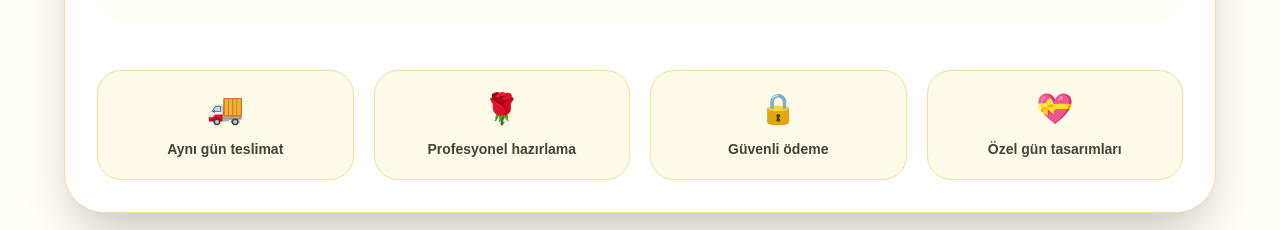
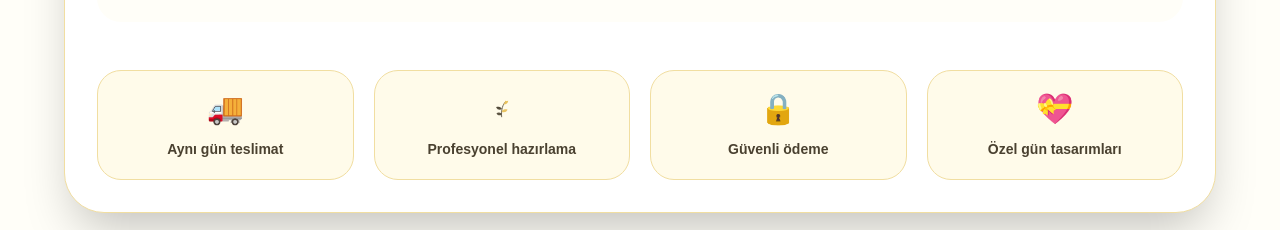
Before and after one commit to akturkvolkan75-design/FlorioTR, a Next.js app: page /urunler/acilis-celengi in a window 1280 px wide. Shown: the part 1137-1367 px from the top of the page. Built offline with nearby package versions, Linux system fonts and the light colour scheme; no server answers; the database is empty.

Commit message:
Urun detay sayfasinda FlorioTR marka ikonlari kullanildi

```diff
--- a/app/urunler/[slug]/page.tsx
+++ b/app/urunler/[slug]/page.tsx
@@ -1,102 +1,130 @@
 "use client";
 
-import { useProducts } from "@/hooks/useProducts";
 import { useParams } from "next/navigation";
+
+import AddToCartButton from "@/components/AddToCartButton";
 import FavoriteButton from "@/components/FavoriteButton";
-import AddToCartButton from "@/components/AddToCartButton";
-import { useTheme } from "@/context/ThemeContext";
-import { themes } from "@/themes/themes";
+import FlorioLogo from "@/components/FlorioLogo";
 import ProductRating from "@/components/reviews/ProductRating";
 import ProductReviews from "@/components/reviews/ProductReviews";
+import { useTheme } from "@/context/ThemeContext";
+import { useProducts } from "@/hooks/useProducts";
+import { themes } from "@/themes/themes";
 
+type TrustItem = {
+  text: string;
+  icon?: string;
+  brand?: boolean;
+};
 
 export default function ProductPage() {
-
   const products = useProducts();
 
   const params = useParams();
-  const slug = params.slug as string;
-  const { theme } = useTheme();
-  const colors = themes[theme].colors;
 
+  const slug =
+    params.slug as string;
 
-  const product = products.find(
+  const { theme } =
+    useTheme();
 
-    (item)=>item.slug === slug
+  const colors =
+    themes[theme].colors;
 
+  const product =
+    products.find(
+      (item) =>
+        item.slug === slug
     );
 
-
-
-
-  if(!product){
-
-
+  if (!product) {
     return (
-
       <main
-
         className="
+          flex
           min-h-screen
+          items-center
+          justify-center
+          px-6
+        "
+        style={{
+          background:
+            colors.background,
+        }}
+      >
+        <div className="text-center">
+          <div
+            className="
               flex
+              h-20
               items-center
               justify-center
             "
-
-        style={{ background: colors.background }}
-
           >
+            <div className="scale-[2.2]">
+              <FlorioLogo
+                primary={
+                  colors.primary
+                }
+                accent={
+                  colors.accent
+                }
+                iconOnly
+              />
+            </div>
+          </div>
 
           <h1
-
             className="
+              mt-5
               text-3xl
               font-bold
             "
-
-          style={{ color: colors.primary }}
-
+            style={{
+              color:
+                colors.primary,
+            }}
           >
-
-          🌸 Ürün bulunamadı
-
-
+            Ürün bulunamadı
           </h1>
-
-
+        </div>
       </main>
-
     );
-
   }
 
-
-
-
+  const trustItems: TrustItem[] =
+    [
+      {
+        icon: "🚚",
+        text: "Aynı gün teslimat",
+      },
+      {
+        brand: true,
+        text: "Profesyonel hazırlama",
+      },
+      {
+        icon: "🔒",
+        text: "Güvenli ödeme",
+      },
+      {
+        icon: "💝",
+        text: "Özel gün tasarımları",
+      },
+    ];
 
   return (
-
-
     <main
-
       className="
         min-h-screen
         px-6
         py-16
       "
-
       style={{
-
-        background:colors.background
-
+        background:
+          colors.background,
       }}
-
     >
-
-
-
       <div
-
         className="
           mx-auto
           max-w-6xl
@@ -105,51 +133,32 @@ export default function ProductPage() {
           p-8
           shadow-2xl
         "
+        style={{
+          background:
+            colors.card,
 
-        style={{
-          background: colors.card,
-          borderColor: colors.cardBorder,
+          borderColor:
+            colors.cardBorder,
         }}
-
       >
-
-
-
-
-
         <div
-
           className="
             grid
             gap-10
             md:grid-cols-2
           "
-
         >
-
-
-
-
-
-          {/* Ürün Görseli */}
-
+          {/* ÜRÜN GÖRSELİ */}
 
           <div
-
             className="
               overflow-hidden
               rounded-[35px]
             "
-
           >
-
-
             <img
-
               src={product.image}
-
               alt={product.name}
-
               className="
                 h-[500px]
                 w-full
@@ -158,42 +167,20 @@ export default function ProductPage() {
                 duration-700
                 hover:scale-105
               "
-
             />
-
-
           </div>
 
-
-
-
-
-
-
-
-          {/* Bilgiler */}
-
-
+          {/* ÜRÜN BİLGİLERİ */}
 
           <div
-
             className="
               flex
               flex-col
               justify-center
             "
-
           >
-
-
-
-
-            {
-              product.vip && (
-
-
+            {product.vip && (
               <span
-
                 className="
                   mb-5
                   w-fit
@@ -203,357 +190,215 @@ export default function ProductPage() {
                   text-sm
                   font-bold
                 "
+                style={{
+                  background:
+                    colors.actionSecondary,
 
-                  style={{
-
-                    background:colors.actionSecondary,
-
-                    color:colors.actionSecondaryText
-
+                  color:
+                    colors.actionSecondaryText,
                 }}
-
               >
-
                 ✨ VIP Koleksiyon
-
-
               </span>
-
-
-              )
-
-            }
-
-
-
-
-
-
+            )}
 
             <p
-
-              className="
-              font-bold
-              "
-
+              className="font-bold"
               style={{
-
-                color:colors.primary
-
+                color:
+                  colors.primary,
               }}
-
             >
-
               {product.category}
-
-
             </p>
 
-
-
-
-
-
             <h1
-
               className="
                 mt-4
                 text-5xl
                 font-extrabold
               "
-
               style={{
-
-                color:colors.foreground
-
+                color:
+                  colors.foreground,
               }}
-
             >
-
               {product.name}
-
-
             </h1>
 
-
-
-
-
-
-
             <p
-
               className="
                 mt-6
                 text-lg
                 leading-relaxed
               "
-
               style={{
-
-                color:colors.muted
-
+                color:
+                  colors.muted,
               }}
-
             >
-
               {product.description}
-
-
             </p>
 
-
-
-
-
-
-
-
             <div
-
               className="
                 mt-8
                 flex
                 items-center
                 justify-between
+                gap-5
               "
-
             >
-
-
-
               <span
-
                 className="
                   text-4xl
                   font-black
                 "
-
                 style={{
-
-                  color:colors.primary
-
+                  color:
+                    colors.primary,
                 }}
-
               >
-
                 {product.price} TL
-
-
               </span>
 
-
-
-
-
-
               <span
-
                 className="
                   rounded-full
                   px-5
                   py-3
                   font-bold
                 "
+                style={{
+                  background:
+                    colors.actionSecondary,
 
-                style={{
-                  background: colors.actionSecondary,
-                  color: colors.actionSecondaryText,
+                  color:
+                    colors.actionSecondaryText,
                 }}
-
               >
-
-                <ProductRating productSlug={product.slug} fallback={product.rating} />
-
-
+                <ProductRating
+                  productSlug={
+                    product.slug
+                  }
+                  fallback={
+                    product.rating
+                  }
+                />
               </span>
-
-
-
-
             </div>
 
+            <div className="mt-8">
+              <AddToCartButton
+                product={{
+                  id:
+                    product.id,
 
+                  slug:
+                    product.slug,
 
+                  name:
+                    product.name,
 
+                  price:
+                    product.price,
 
+                  image:
+                    product.image,
+                }}
+              />
+            </div>
 
+            <div className="mt-5">
+              <FavoriteButton
+                slug={
+                  product.slug
+                }
+              />
+            </div>
+          </div>
+        </div>
 
+        {/* YORUMLAR */}
 
-
-            <div className="mt-8">
-
-
-              <AddToCartButton
-
-                product={{
-
-                  id:product.id,
-
-                  slug:product.slug,
-
-                  name:product.name,
-
-                  price:product.price,
-
-                  image:product.image
-
-                }}
-
+        <ProductReviews
+          productSlug={
+            product.slug
+          }
         />
 
-
-            </div>
-
-
-
-
-
-
-
-            <div className="mt-5">
-
-
-              <FavoriteButton
-
-                slug={product.slug}
-
-              />
-
-
-            </div>
-
-
-
-
-
-          </div>
-
-
-
-
-        </div>
-
-        <ProductReviews productSlug={product.slug} />
-
-
-
-
-
-
-
-
-
-        {/* Güven Alanı */}
-
-
+        {/* GÜVEN ALANI */}
 
         <div
-
           className="
             mt-12
             grid
             gap-5
             md:grid-cols-4
           "
-
         >
-
-
-
-          {
-
-            [
-
-              {
-                icon:"🚚",
-                text:"Aynı gün teslimat"
-              },
-
-              {
-                icon:"🌹",
-                text:"Profesyonel hazırlama"
-              },
-
-              {
-                icon:"🔒",
-                text:"Güvenli ödeme"
-              },
-
-              {
-                icon:"💝",
-                text:"Özel gün tasarımları"
+          {trustItems.map(
+            (item) => (
+              <div
+                key={
+                  item.text
                 }
-
-            ].map((item)=>(
-
-
-              <div
-
-                key={item.text}
-
                 className="
                   rounded-3xl
                   p-5
                   text-center
                 "
+                style={{
+                  background:
+                    colors.actionSecondary,
 
-                style={{
-                  background: colors.actionSecondary,
-                  color: colors.actionSecondaryText,
-                  border: `1px solid ${colors.cardBorder}`,
+                  color:
+                    colors.actionSecondaryText,
+
+                  border:
+                    `1px solid ${colors.cardBorder}`,
                 }}
-
               >
-
-                <div className="text-3xl">
-
+                <div
+                  className="
+                    flex
+                    h-9
+                    items-center
+                    justify-center
+                  "
+                >
+                  {item.brand ? (
+                    <FlorioLogo
+                      primary={
+                        colors.actionSecondaryText
+                      }
+                      accent={
+                        colors.accent
+                      }
+                      compact
+                      iconOnly
+                    />
+                  ) : (
+                    <span className="text-3xl">
                       {item.icon}
-
+                    </span>
+                  )}
                 </div>
 
-
                 <p
-
                   className="
                     mt-3
                     text-sm
                     font-semibold
                   "
-
                 >
-
                   {item.text}
-
-
                 </p>
-
-
               </div>
-
-
-            ))
-
+            )
+          )}
+        </div>
+      </div>
+    </main>
+  );
 }
-
-
-
-
-        </div>
-
-
-
-
-
-
-      </div>
-
-
-
-
-    </main>
-
-
-  );
-
-}
```
Lines whose indentation alone changed are shown as unchanged.
